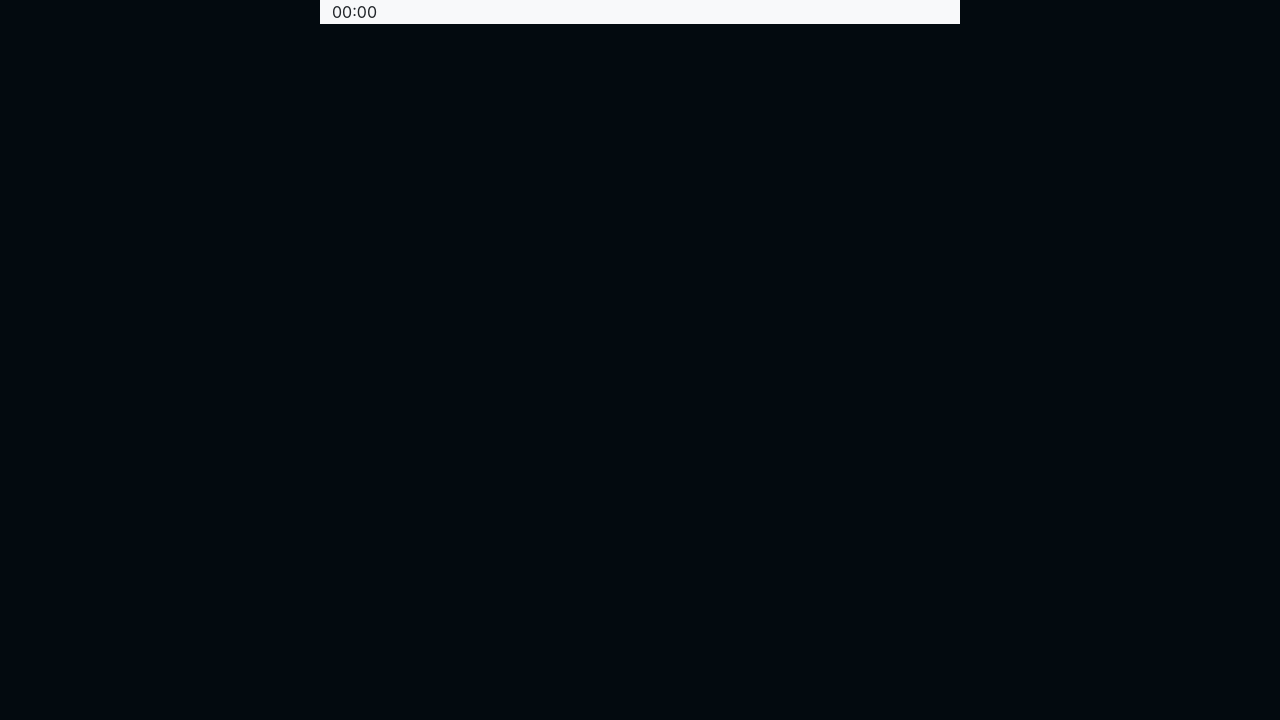
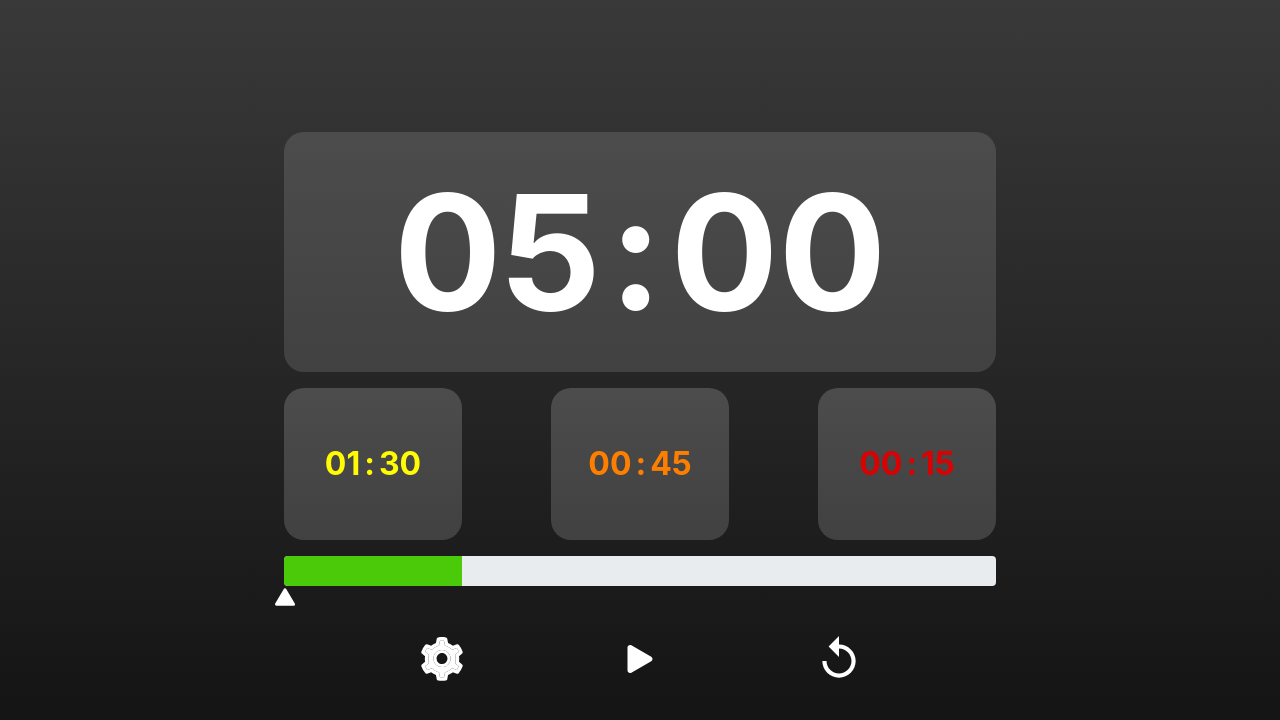
Before and after one commit to doanhuong1992vn/speech-timer-webapp, a React (Create React App) app: page / in a window 1280 px wide. Shown: the top 720 px of the page. Built offline with nearby package versions, Linux system fonts and the light colour scheme.

Commit message:
complete - building main UI

```diff
--- a/package.json
+++ b/package.json
@@ -8,6 +8,7 @@
     "@testing-library/user-event": "^13.5.0",
     "react": "^18.2.0",
     "react-dom": "^18.2.0",
+    "react-icons": "^4.11.0",
     "react-scripts": "5.0.1",
     "web-vitals": "^2.1.4"
   },
--- a/src/App.js
+++ b/src/App.js
@@ -1,15 +1,52 @@
+import {BsFillPlayFill, BsTriangle, BsTriangleFill} from "react-icons/bs";
+import {AiTwotoneSetting} from "react-icons/ai";
+import {MdReplay} from "react-icons/md";
 
 
 function App() {
   return (
-    <div className="container bg-light w-50">
-      <div>
-        <span>00</span>:<span>00</span>
+    <div className="container d-flex align-items-center min-vh-100 justify-content-center">
+      <div className={"col-12 col-md-10 col-lg-8"}>
+          <div className={"m-3 d-flex justify-content-center align-items-center fw-bold bg-grey-btn text-semi-white"} style={{height: "30vh", fontSize: "20vh"}}>
+              <span className={"me-2"}>05</span>:<span className={"ms-2"}>00</span>
+          </div>
+          <div className={"d-flex justify-content-between ms-3 me-3"} style={{height: "20vh"}}>
+              <div className={"bg-grey-btn w-25 align-items-center d-flex justify-content-center fw-bold h2 text-yellow"}>
+                  <span className={"me-1"}>01</span>:<span className={"ms-1"}>30</span>
+              </div>
+              <div className={"bg-grey-btn w-25 align-items-center d-flex justify-content-center fw-bold h2 text-orange"}>
+                  <span className={"me-1"}>00</span>:<span className={"ms-1"}>45</span>
+              </div>
+              <div className={"bg-grey-btn w-25 align-items-center d-flex justify-content-center fw-bold h2 text-red"}>
+                  <span className={"me-1"}>00</span>:<span className={"ms-1"}>15</span>
+              </div>
+          </div>
+          <div className={"position-relative mt-2 ms-3 me-3"}>
+              <div className="progress" style={{height: 30}}>
+                  <div className="progress-bar bg-green"
+                       role="progressbar"
+                       style={{width: "25%"}}
+                       aria-valuenow="25"
+                       aria-valuemin="0"
+                       aria-valuemax="100"></div>
+              </div>
+              <div style={{position: "absolute", bottom: -21, left: -9, zIndex: 1}}>
+                  <BsTriangleFill color="white" size={20}/>
+              </div>
+          </div>
+          <div  className={"mt-5 d-flex justify-content-evenly"}>
+              <div>
+                  <AiTwotoneSetting color={"white"} size={50}/>
+              </div>
+              <div>
+                  <BsFillPlayFill color={"white"} size={50}/>
+              </div>
+              <div>
+                  <MdReplay color={"white"} size={50} />
+              </div>
+          </div>
+
       </div>
-      <div>
-      </div>
-      <div></div>
-      <div></div>
     </div>
   );
 }
--- a/src/index.css
+++ b/src/index.css
@@ -1,5 +1,5 @@
 body {
-  background-color: #030a0f;
+  background-image: linear-gradient(180deg, #393939, #101010);
   margin: 0;
   font-family: -apple-system, BlinkMacSystemFont, 'Segoe UI', 'Roboto', 'Oxygen',
     'Ubuntu', 'Cantarell', 'Fira Sans', 'Droid Sans', 'Helvetica Neue',
@@ -12,3 +12,28 @@ code {
   font-family: source-code-pro, Menlo, Monaco, Consolas, 'Courier New',
     monospace;
 }
+
+.bg-grey-btn {
+  background-image: linear-gradient(180deg, #4C4C4C, #414141);
+  border-radius: 20px;
+}
+
+.bg-green {
+  background-color: #4aca08;
+}
+
+.text-red {
+  color: #d90101;
+}
+
+.text-orange {
+  color: #fe7f00;
+}
+
+.text-yellow {
+  color: #fffb02;
+}
+
+.text-semi-white {
+  color: #ffffff;
+}
```
Also changed, not shown: 1 other file (tests, documents, lock files or other folders).
